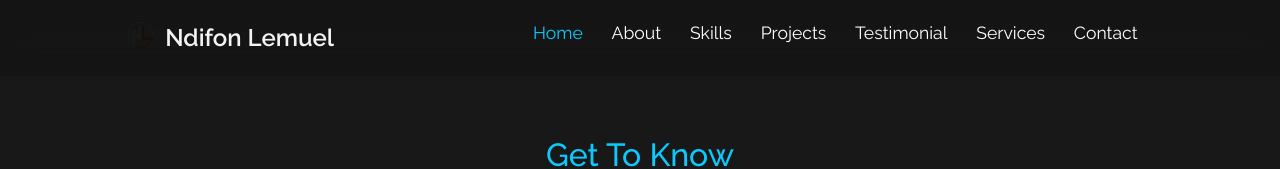
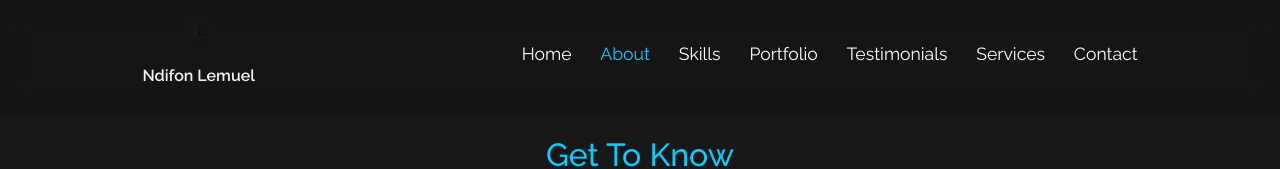
Before and after one commit to Izora9099/portfolio, a React (Create React App) app: page /about in a window 1280 px wide. Shown: the top 169 px of the page. Built offline with nearby package versions, Linux system fonts and the light colour scheme.

Commit message:
more changes to the navbar and fixing of faulty links and icons

```diff
--- a/src/components/about/About.jsx
+++ b/src/components/about/About.jsx
@@ -54,7 +54,7 @@ const about = () => {
        to qualitythat exceed my clients' expectations. My portfolio
        showcases my diverse skillset, and I look forward to the opportunity to work with you.
        </p>
-    <a href="#contact" className='btn btn-primary btn1'>Let's Talk</a>
+    <a href="contact" className='btn btn-primary btn1'>Let's Talk</a>
     </div>
     </div>
       </section>
--- a/src/components/navbar/Navbar.jsx
+++ b/src/components/navbar/Navbar.jsx
@@ -1,73 +1,61 @@
 import React from "react";
 import { NavLink } from 'react-router-dom';
 import "./navbar.css";
-import { useState } from "react";
-import { Link } from "react-router-dom"; // Import Link from react-router-dom
+
 const Navbar = () => {
-  const [activeNav, setActiveNav] = useState("/"); // Use paths instead of fragment identifiers
+
   return (
     <nav className='navbar'>
       <div className="logo">
-        <img src="/favicon.svg" alt="Ndifon Lemuel" />
-        <span>Ndifon Lemuel</span>
+        <NavLink to="/">
+          <img src="/favicon.svg" alt="Ndifon Lemuel" />
+          <span>Ndifon Lemuel</span>
+        </NavLink>
       </div>
 
       <div className="link">
-        <Link
+        <NavLink
           to="/"
-          onClick={() => setActiveNav("/")}
-          className={activeNav === "/" ? "active" : ""}
+          className={({ isActive }) => isActive ? "active" : ""}
         >
-
-          <div>Home</div>
-        </Link>
-        <Link
+          Home
+        </NavLink>
+        <NavLink
           to="/about"
-          onClick={() => setActiveNav("/about")}
-          className={activeNav === "/about" ? "active" : ""}
+          className={({ isActive }) => isActive ? "active" : ""}
         >
-
-          <div>About</div>
-        </Link>
-        <Link
+          About
+        </NavLink>
+        <NavLink
           to="/experience"
-          onClick={() => setActiveNav("/experience")}
-          className={activeNav === "/experience" ? "active" : ""}
+          className={({ isActive }) => isActive ? "active" : ""}
         >
-
-          <div>Skills</div>
-        </Link>
-        <Link
+          Skills
+        </NavLink>
+        <NavLink
           to="/portfolio"
-          onClick={() => setActiveNav("/portfolio")}
-          className={activeNav === "/portfolio" ? "active" : ""}
+          className={({ isActive }) => isActive ? "active" : ""}
         >
-
-          <div>Projects</div>
-        </Link>
-
-        <Link
-        to="/testimonial"
-        onClick={() => setActiveNav("/testimonial")}
-        className={activeNav === "/testimonial" ? "active" : ""}
+          Portfolio
+        </NavLink>
+        <NavLink
+          to="/testimonial"
+          className={({ isActive }) => isActive ? "active" : ""}
         >
-          <div>Testimonial</div>
-          </Link>
-          <Link
-        to="/services"
-        onClick={() => setActiveNav("/services")}
-        className={activeNav === "/services" ? "active" : ""}
+          Testimonials
+        </NavLink>
+        <NavLink
+          to="/services"
+          className={({ isActive }) => isActive ? "active" : ""}
         >
-          <div>Services</div>
-          </Link>
-        <Link
+          Services
+        </NavLink>
+        <NavLink
           to="/contact"
-          onClick={() => setActiveNav("/contact")}
-          className={activeNav === "/contact" ? "active" : ""}
+          className={({ isActive }) => isActive ? "active" : ""}
         >
-
-          <div>Contact</div>
-        </Link>
+          Contact
+        </NavLink>
       </div>
     </nav>
   );
--- a/src/components/navbar/navbar.css
+++ b/src/components/navbar/navbar.css
@@ -40,21 +40,24 @@ nav a {
   align-items: center;
 }
 
-.logo {
+.logo a {
     display: flex;
     align-items: center;
-    gap: 0.5rem;
+    gap: 0.8rem;
+    text-decoration: none;
 }
 
 .logo img {
     height: 2rem;
     width: auto;
+    vertical-align: middle;
 }
 
 .logo span {
-    font-size: 1.5rem;
+    font-size: 1rem;
     font-weight: 600;
     color: var(--color-primary);
+    white-space: nowrap;
 }
 
 nav a:hover {
```
